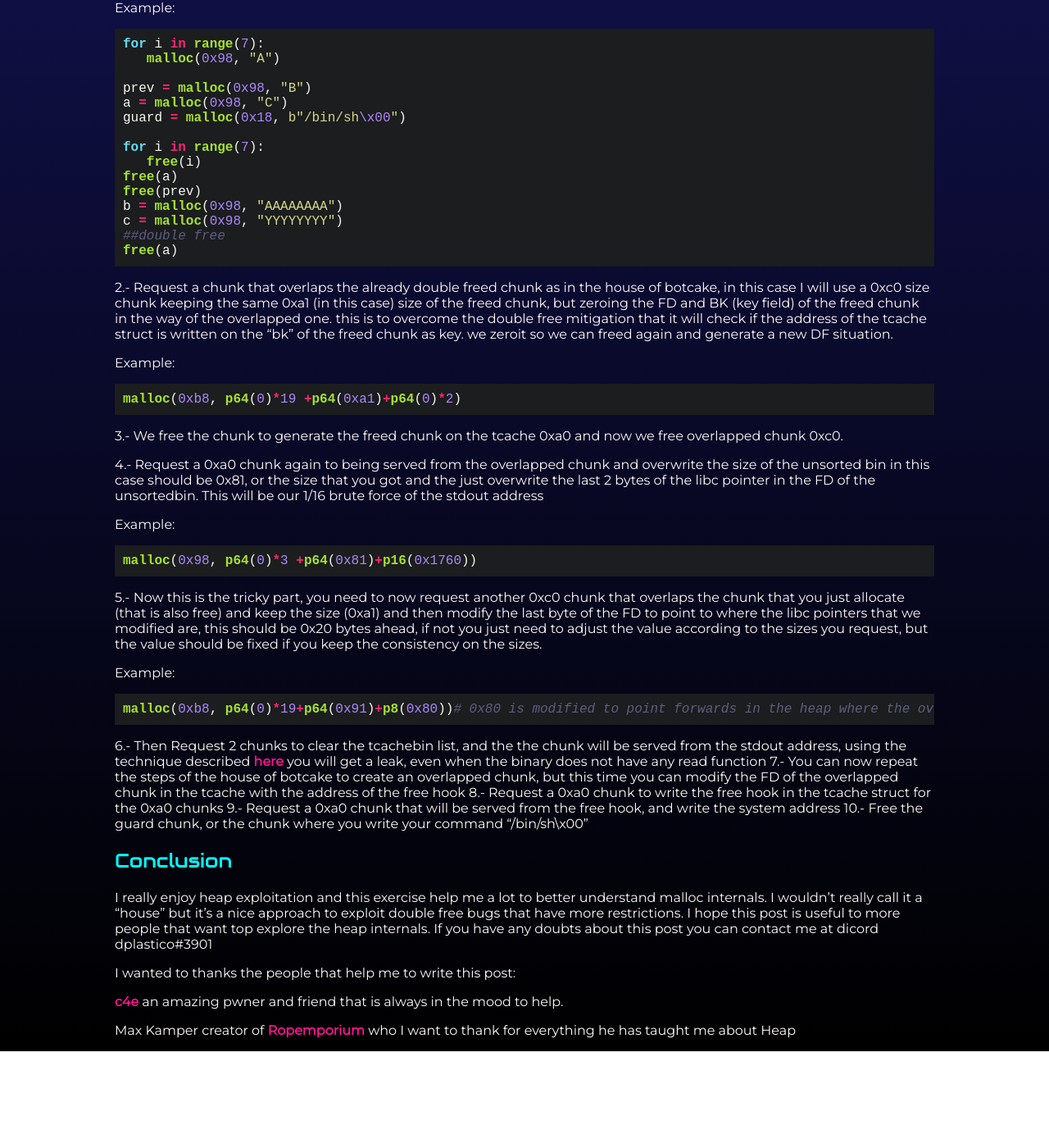
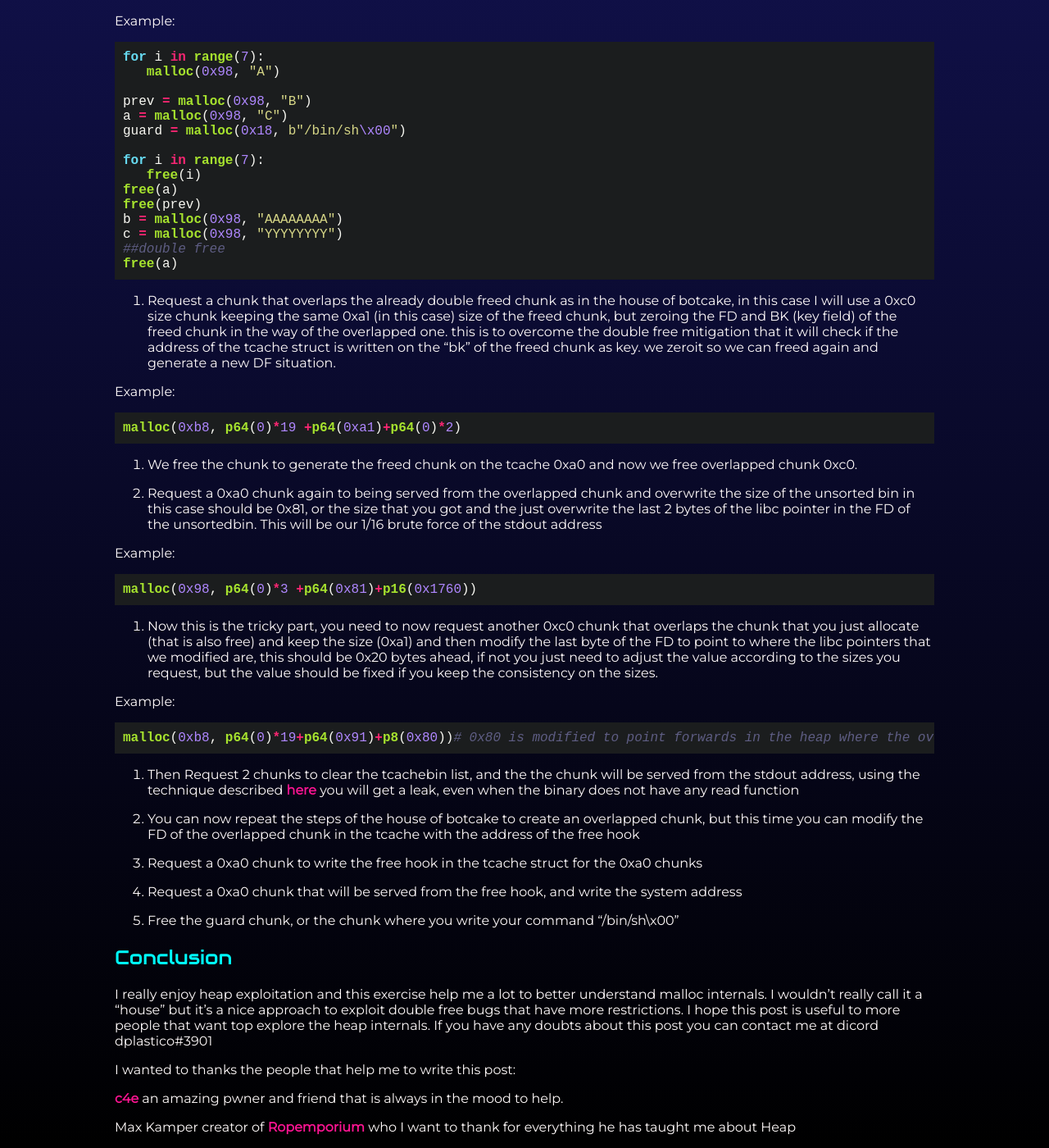
Before and after one commit to dplastico/dplastico.github.io, a Jekyll site: the page built from _posts/2021-10-17-Learning-Double-Restrictions:The-house-of-plastic-cake.md, in a window 1280 px wide and 1400 px high, scrolled down 1151 px. Shown: the whole window at 82% size. Built offline with Jekyll 4.4.1, drawn with Linux system fonts in a browser that asks for light colours; nearby versions of some CDN libraries; before the commit the page ends 2433 px from its top, so only the background shows below that; some of the changed text lies outside the part shown.

Commit message:
house of plastic v1.8

````diff
--- a/_posts/2021-10-17-Learning-Double-Restrictions:The-house-of-plastic-cake.md
+++ b/_posts/2021-10-17-Learning-Double-Restrictions:The-house-of-plastic-cake.md
@@ -26,7 +26,8 @@ The house of plastic-cake utilizes the house of botcake to generate an overlappe
 # Detailed explanation
 
 This explanation is for glibc 2.29, for versions 2.28 and below less workaround is necessary since the [double free key field](https://blog.infosectcbr.com.au/2019/09/linux-heap-glibc-tcache-double-free.html) mitigations was introduced on 2.29 so it should be easy to follow for that version also. The steps are the follow:
-1.- Generate a house of botcake situation, using sizes larger than the fastbin range, I will use  0xa0 in this example and it is what I recommend to try first. so,  generate 7 chunks of that size, a "prev” chunk, then a victim chunk or chunk "a" as mentioned in the original [house of botcake publication](https://github.com/shellphish/how2heap/blob/master/glibc_2.31/house_of_botcake.c). After that you can request any size  chunk as "guard" to avoid consolidation. I recommend to insert the "/bin/sh/\x00" string cause we can use that chunk to later on free it when the free hook is overwritten with the system address then you need to free the first chunks, free "a", free "prev", request a 0xa0 chunk to empty on tcache bin and repeat the amount of times you need to have an extra free chunk in this case one more, and then free "a" again to generate a double free:
+
+1. Generate a house of botcake situation, using sizes larger than the fastbin range, I will use  0xa0 in this example and it is what I recommend to try first. so,  generate 7 chunks of that size, a "prev” chunk, then a victim chunk or chunk "a" as mentioned in the original [house of botcake publication](https://github.com/shellphish/how2heap/blob/master/glibc_2.31/house_of_botcake.c). After that you can request any size  chunk as "guard" to avoid consolidation. I recommend to insert the "/bin/sh/\x00" string cause we can use that chunk to later on free it when the free hook is overwritten with the system address then you need to free the first chunks, free "a", free "prev", request a 0xa0 chunk to empty on tcache bin and repeat the amount of times you need to have an extra free chunk in this case one more, and then free "a" again to generate a double free:
 
 Example:
 ```python
@@ -47,34 +48,38 @@ c = malloc(0x98, "YYYYYYYY")
 free(a)
 ```
 
-2.- Request a chunk that overlaps the already double freed chunk as in the house of botcake, in this case I will  use a 0xc0 size chunk keeping the same 0xa1 (in this case) size of the freed chunk, but zeroing the FD and BK (key field) of the freed chunk in the way of the overlapped one. this is to overcome the double free mitigation that it will check if the address of the tcache struct is written on the "bk" of the freed chunk as key. we zeroit so we can freed again and generate a new DF situation.
+2. Request a chunk that overlaps the already double freed chunk as in the house of botcake, in this case I will  use a 0xc0 size chunk keeping the same 0xa1 (in this case) size of the freed chunk, but zeroing the FD and BK (key field) of the freed chunk in the way of the overlapped one. this is to overcome the double free mitigation that it will check if the address of the tcache struct is written on the "bk" of the freed chunk as key. we zeroit so we can freed again and generate a new DF situation.
 
 Example:
 ```python
 malloc(0xb8, p64(0)*19 +p64(0xa1)+p64(0)*2)
 ```
 
-3.- We free the chunk to generate the freed chunk on the tcache 0xa0 and now we free overlapped chunk 0xc0.
+3. We free the chunk to generate the freed chunk on the tcache 0xa0 and now we free overlapped chunk 0xc0.
 
-4.- Request a 0xa0 chunk again to being served from the overlapped chunk and overwrite the size of the unsorted bin in this case should be 0x81, or the size that you got and the just overwrite the last 2 bytes of the libc pointer in the FD of the unsortedbin. This will be our 1/16 brute force of the stdout address
+4. Request a 0xa0 chunk again to being served from the overlapped chunk and overwrite the size of the unsorted bin in this case should be 0x81, or the size that you got and the just overwrite the last 2 bytes of the libc pointer in the FD of the unsortedbin. This will be our 1/16 brute force of the stdout address
 
 Example:
 ```python
 malloc(0x98, p64(0)*3 +p64(0x81)+p16(0x1760))
 ```
 
-5.- Now this is the tricky part, you need to now request another 0xc0 chunk that overlaps the chunk that you just allocate (that is also free) and keep the size (0xa1) and then modify the last byte of the FD to point to where the libc pointers that we modified are, this should be 0x20 bytes ahead, if not you just need to adjust the value according to the sizes you request, but the value should be fixed if you keep the consistency on the sizes.
+5. Now this is the tricky part, you need to now request another 0xc0 chunk that overlaps the chunk that you just allocate (that is also free) and keep the size (0xa1) and then modify the last byte of the FD to point to where the libc pointers that we modified are, this should be 0x20 bytes ahead, if not you just need to adjust the value according to the sizes you request, but the value should be fixed if you keep the consistency on the sizes.
 
 Example:
 ```python
 malloc(0xb8, p64(0)*19+p64(0x91)+p8(0x80))# 0x80 is modified to point forwards in the heap where the overwritten libc pointer is
 ```
 
-6.- Then Request 2 chunks to clear the tcachebin list, and the the chunk will be served from the stdout address, using the technique described [here](https://vigneshsrao.github.io/posts/babytcache/) you will get a leak, even when the binary does not have any read function
-7.- You can now repeat the steps of the house of botcake to create an overlapped chunk, but this time you can modify the FD of the overlapped chunk in the tcache with the address of the free hook
-8.- Request a 0xa0 chunk to write the free hook in the tcache struct for the 0xa0 chunks
-9.- Request a 0xa0 chunk that will be served from the free hook, and write the system address
-10.- Free the guard chunk, or the chunk where you write your command "/bin/sh\x00"
+6. Then Request 2 chunks to clear the tcachebin list, and the the chunk will be served from the stdout address, using the technique described [here](https://vigneshsrao.github.io/posts/babytcache/) you will get a leak, even when the binary does not have any read function
+
+7. You can now repeat the steps of the house of botcake to create an overlapped chunk, but this time you can modify the FD of the overlapped chunk in the tcache with the address of the free hook
+
+8. Request a 0xa0 chunk to write the free hook in the tcache struct for the 0xa0 chunks
+
+9. Request a 0xa0 chunk that will be served from the free hook, and write the system address
+
+10. Free the guard chunk, or the chunk where you write your command "/bin/sh\x00"
 
 # Conclusion
 
````
